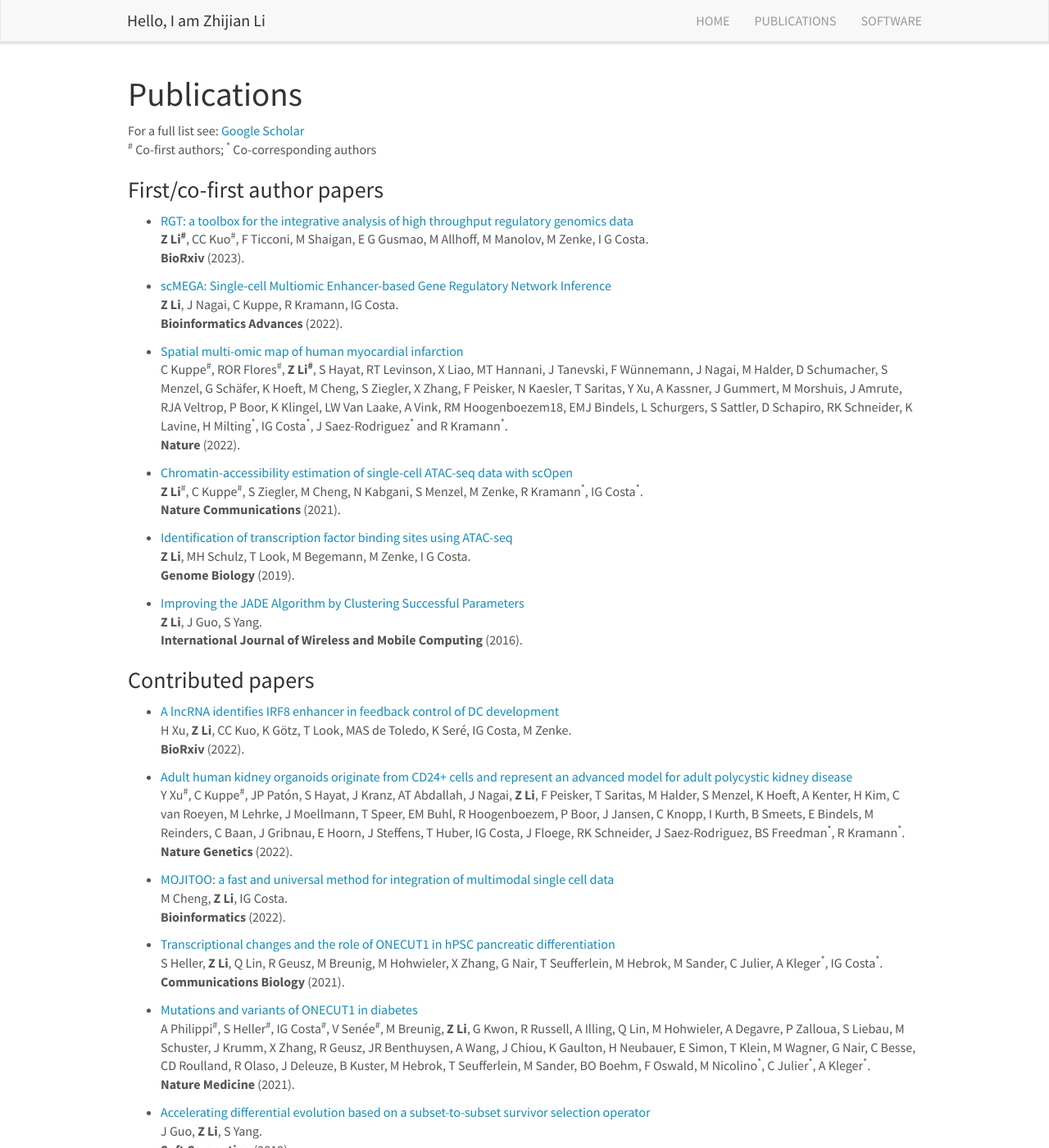
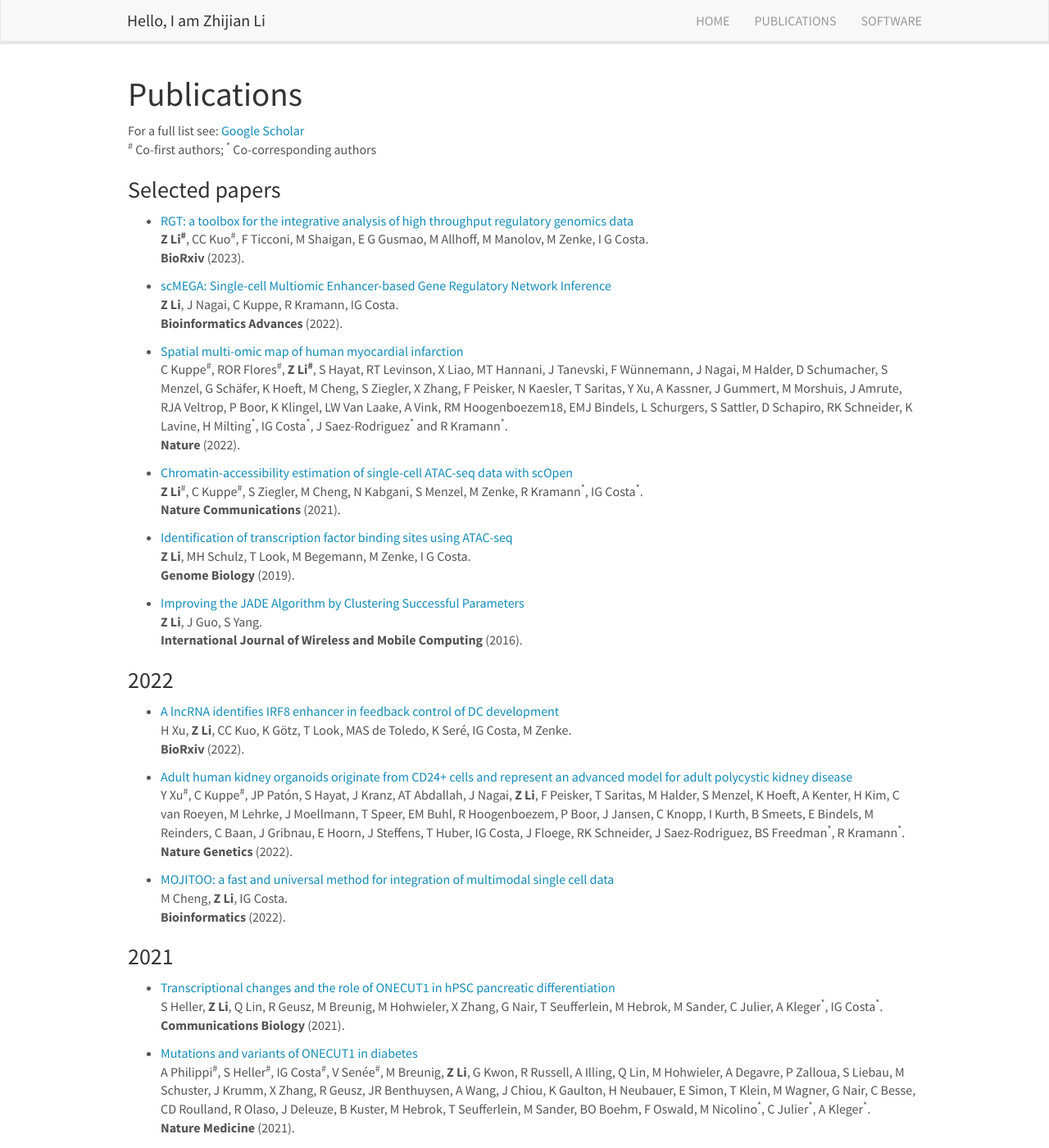
Before and after one commit to lzj1769/lzj1769.github.io, a Jekyll site: the page built from _pages/publications.md, in a window 1280 px wide and 1400 px high. Shown: the whole window at 82% size. Built offline with Jekyll 4.4.1, drawn with Linux system fonts in a browser that asks for light colours; nearby versions of some CDN libraries.

```diff
--- a/_pages/publications.md
+++ b/_pages/publications.md
@@ -10,7 +10,7 @@ permalink: /publications/
 For a full list see: [Google Scholar](https://scholar.google.de/citations?user=xG5HYekAAAAJ&hl=en)
 <sup>\#</sup> Co-first authors; <sup>\*</sup> Co-corresponding authors
 
-### First/co-first author papers
+### Selected papers
 
 * [RGT: a toolbox for the integrative analysis of high throughput regulatory genomics data](https://www.biorxiv.org/content/10.1101/2022.12.31.522372v1) \
 **Z Li<sup>\#</sup>**, CC Kuo<sup>\#</sup>, F Ticconi, M Shaigan, E G Gusmao, M Allhoff, M Manolov, M Zenke, I G Costa.\
@@ -38,7 +38,7 @@ C Kuppe<sup>\#</sup>, ROR Flores<sup>\#</sup>, **Z Li<sup>\#</sup>**, S Hayat, R
 **Z Li**, J Guo, S Yang.\
 **International Journal of Wireless and Mobile Computing** (2016).
 
-### Contributed papers
+### 2022
 
 * [A lncRNA identifies IRF8 enhancer in feedback control of DC development](https://www.biorxiv.org/content/10.1101/2022.08.11.503623v1)\
 H Xu, **Z Li**, CC Kuo, K Götz, T Look, MAS de Toledo, K Seré, IG Costa, M Zenke.\
@@ -52,6 +52,8 @@ Y Xu<sup>\#</sup>, C Kuppe<sup>\#</sup>, JP Patón, S Hayat, J Kranz,  AT Abdall
 M Cheng, **Z Li**, IG Costa.\
 **Bioinformatics** (2022).
 
+### 2021
+
 * [Transcriptional changes and the role of ONECUT1 in hPSC pancreatic differentiation](https://www.nature.com/articles/s42003-021-02818-3)\
 S Heller, **Z Li**, Q Lin, R Geusz, M Breunig, M Hohwieler, X Zhang, G Nair, T Seufferlein, M Hebrok, M Sander, C Julier, A Kleger<sup>\*</sup>, IG Costa<sup>\*</sup>.\
 **Communications Biology** (2021).
```
Also changed, not shown: other parts of _pages/publications.md (+4 -0 lines), _pages/software.md (+6 -0 lines).
